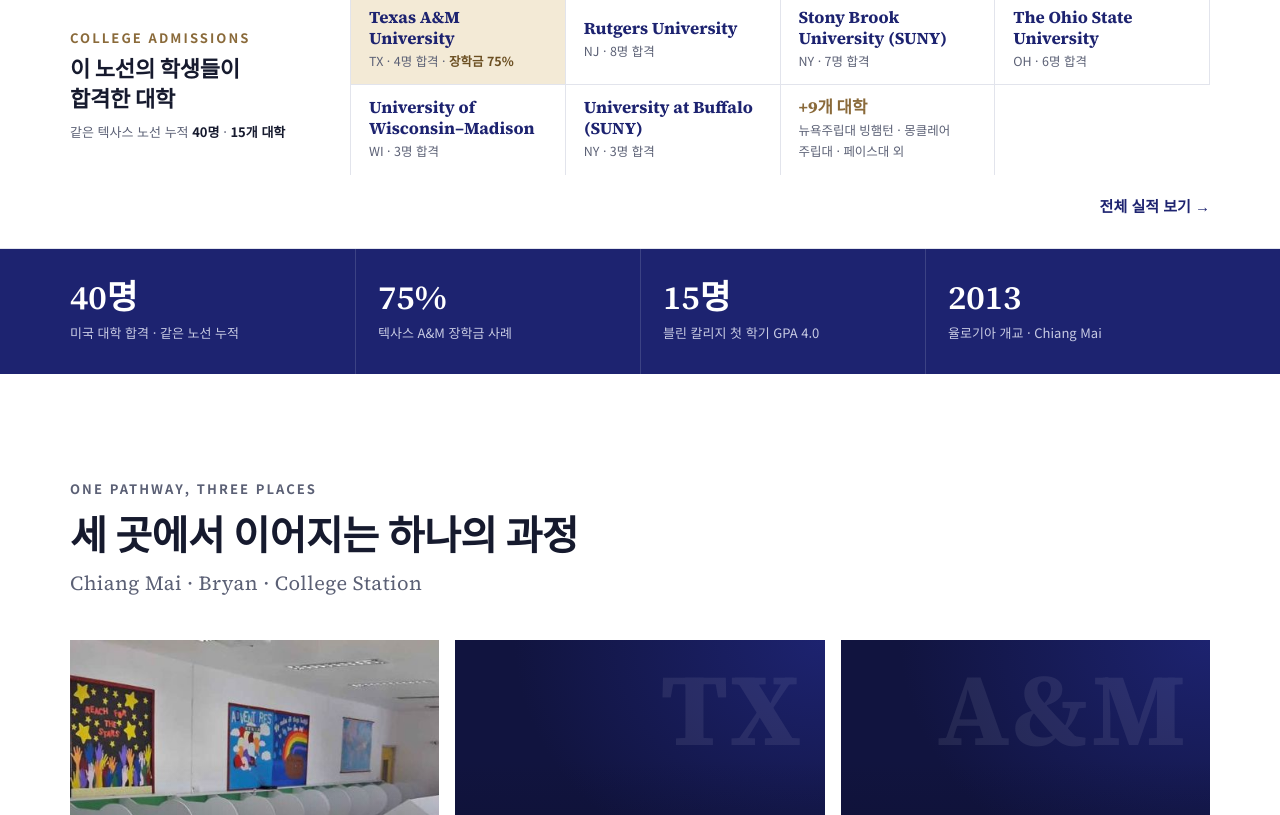
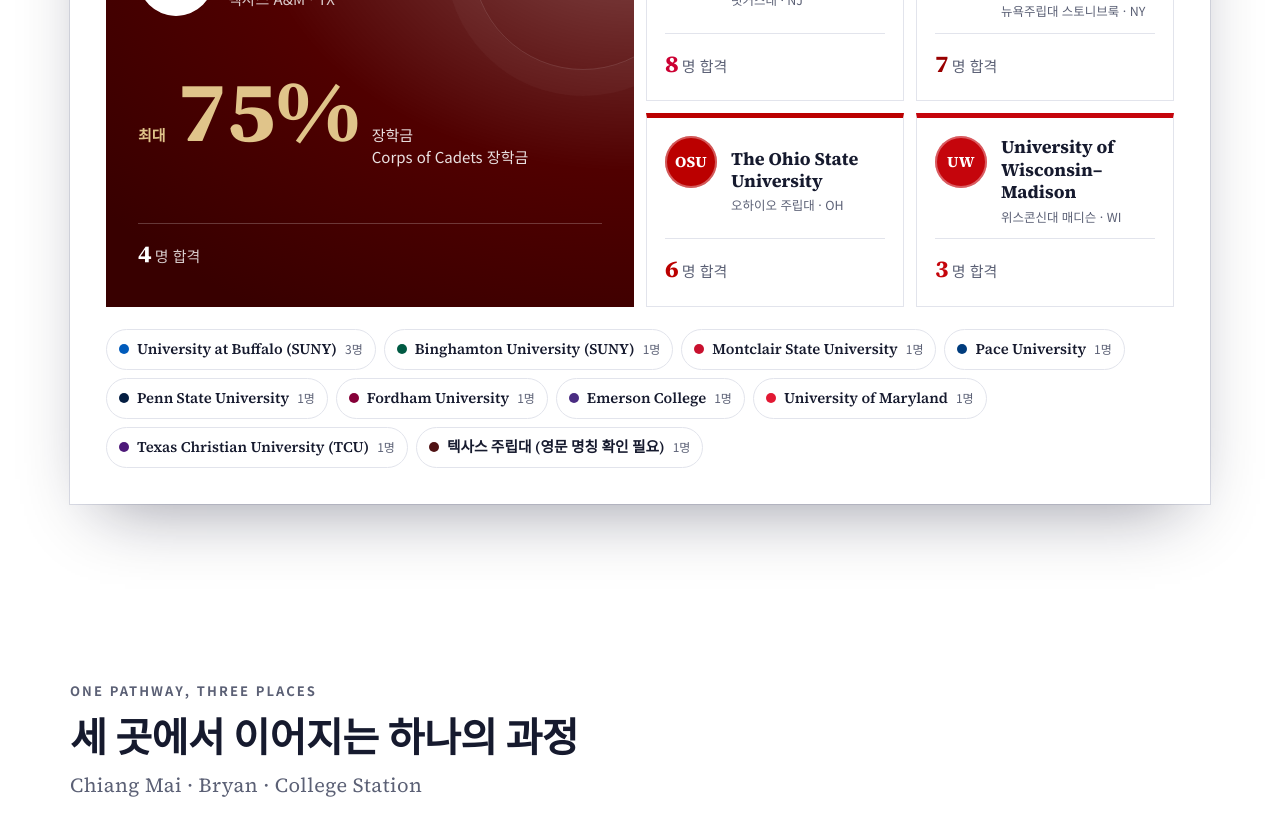
Before and after one commit to intoedu/Eulogia-International-School, a plain HTML site: page index.html in a window 1280 px wide. Shown: the part 718-1533 px from the top of the page. Drawn offline with Linux system fonts and the light colour scheme.

Commit message:
합격 대학이 첫 화면에서 돋보이도록 「대학 벽」 디자인 (#6)
Co-Authored-By: Claude Opus 5.5 <noreply@anthropic.com>
Claude-Session: https://claude.ai/code/session_01UqqFWdftryuh36CsCScj5v

```diff
--- a/assets/css/style.css
+++ b/assets/css/style.css
@@ -106,12 +106,12 @@ main section[id] { scroll-margin-top: 84px; }
 @media (max-width: 420px) { .crest small { display: none; } .crest img { width: 44px; height: 44px; } }
 
 /* Hero: full-bleed campus photos */
-.hero { position: relative; color: var(--on-dark); background: var(--navy-deep); overflow: hidden; min-height: clamp(460px, calc(100vh - 230px), 680px); display: flex; align-items: flex-end; }
+.hero { position: relative; color: var(--on-dark); background: var(--navy-deep); overflow: hidden; min-height: clamp(420px, 60vh, 620px); display: flex; align-items: flex-end; }
 .slides { position: absolute; inset: 0; }
 .slide { position: absolute; inset: 0; width: 100%; height: 100%; object-fit: cover; opacity: 0; transform: scale(1.06); transition: opacity 1.4s ease, transform 7s ease-out; }
 .slide.on { opacity: 1; transform: scale(1); }
 .hero::after { content: ""; position: absolute; inset: 0; background: linear-gradient(180deg, rgba(10,12,38,.15) 0%, rgba(10,12,38,.25) 40%, rgba(10,12,38,.88) 100%), linear-gradient(90deg, rgba(10,12,38,.55) 0%, rgba(10,12,38,0) 65%); }
-.hero-inner { position: relative; z-index: 1; width: 100%; display: flex; flex-wrap: wrap; align-items: flex-end; justify-content: space-between; gap: 24px 40px; padding-block: 64px clamp(32px, 4vw, 52px); }
+.hero-inner { position: relative; z-index: 1; width: 100%; display: flex; flex-wrap: wrap; align-items: flex-end; justify-content: space-between; gap: 24px 40px; padding-block: 48px 134px; }
 .hero-copy { max-width: 640px; min-width: 0; }
 .hero-kicker { display: flex; align-items: center; gap: 10px; font-size: var(--t-xs); font-weight: 700; letter-spacing: 0.14em; text-transform: uppercase; color: var(--gold-lt); }
 .hero-kicker img { width: 34px; height: 34px; border-radius: 50%; box-shadow: 0 0 0 2px rgba(255,255,255,.85); }
@@ -125,41 +125,78 @@ main section[id] { scroll-margin-top: 84px; }
 .slide-dots button[aria-current="true"] { background: var(--gold); width: 40px; }
 .slide-dots button:focus-visible { outline-offset: 4px; }
 @media (prefers-reduced-motion: reduce) { .slide { transition: opacity .3s; transform: none; } .slide.on { transform: none; } }
+@media (min-width: 601px) and (max-height: 820px) { .hero-lede { display: none; } .hero h1 { font-size: clamp(2.25rem, 4.4vw, 3.4rem); } }
 @media (max-width: 600px) {
-  .hero { min-height: 440px; }
-  .hero-inner { padding-block: 48px 26px; }
+  .hero { min-height: 360px; }
+  .hk-route { display: none; }
+  .wall-head h2 { font-size: 1.3rem; }
+  .wall-note br { display: none; }
+  .wall-note a { margin-left: 6px; }
+  .hero-inner { padding-block: 40px 80px; }
   .hero-lede { display: none; }
   .hero-meta { justify-items: start; }
 }
 
-/* College admissions band (directly under the hero) */
-.admits { background: var(--surface); border-bottom: 1px solid var(--line); }
-.admits-inner { display: grid; grid-template-columns: minmax(0, 240px) minmax(0, 1fr); gap: 18px 40px; align-items: center; padding-block: 30px; }
-.admits-head h2 { font-size: var(--t-lg); margin-top: 6px; line-height: 1.35; }
-.admits-sum { margin-top: 6px; font-size: var(--t-xs); color: var(--muted); }
-.admits-sum b { color: var(--ink); font-variant-numeric: tabular-nums; }
-.admit-list { list-style: none; margin: 0; padding: 0; display: grid; grid-template-columns: repeat(4, minmax(0, 1fr)); border-left: 1px solid var(--line); }
-.admit-list li { padding: 12px 18px; border-right: 1px solid var(--line); border-bottom: 1px solid var(--line); display: grid; gap: 2px; align-content: center; min-width: 0; }
-.admit-list li:nth-child(n+5) { border-bottom: 0; }
-.admit-list b { font-family: var(--f-serif); font-size: 1.05rem; line-height: 1.25; color: var(--navy); }
-:root[data-theme="dark"] .admit-list b { color: var(--ink); }
-@media (prefers-color-scheme: dark) { :root:not([data-theme="light"]) .admit-list b { color: var(--ink); } }
-.admit-list span { font-size: 0.78rem; color: var(--muted); }
-.admit-list em { font-style: normal; font-weight: 700; color: var(--gold-ink); }
-.admit-list li.has-sch { background: var(--gold-soft); }
-.admit-list li.has-sch em { color: var(--gold-deep); }
-.admit-list li.more b { color: var(--gold-ink); }
-.admits-more { grid-column: 2; justify-self: end; font-size: var(--t-sm); font-weight: 700; color: var(--navy); text-decoration: none; }
-:root[data-theme="dark"] .admits-more { color: var(--ink); }
-@media (prefers-color-scheme: dark) { :root:not([data-theme="light"]) .admits-more { color: var(--ink); } }
-@media (max-width: 980px) {
-  .admits-inner { grid-template-columns: minmax(0, 1fr); }
-  .admit-list { grid-template-columns: repeat(2, minmax(0, 1fr)); }
-  .admit-list li:nth-child(n+5) { border-bottom: 1px solid var(--line); }
-  .admit-list li:nth-last-child(-n+2) { border-bottom: 0; }
-  .admits-more { grid-column: 1; justify-self: start; }
+/* College wall: overlaps the bottom of the hero photo */
+.wall { position: relative; z-index: 2; margin-top: -110px; padding-bottom: clamp(40px, 6vw, 72px); }
+.wall-card { background: var(--surface); box-shadow: 0 30px 70px -30px rgba(10,12,38,.45), 0 0 0 1px var(--line); padding: clamp(22px, 3vw, 36px); display: grid; gap: 22px; }
+.wall-head { display: flex; flex-wrap: wrap; justify-content: space-between; align-items: flex-end; gap: 12px 32px; }
+.wall-head h2 { margin-top: 8px; font-size: clamp(1.35rem, 2.6vw, 2rem); line-height: 1.25; }
+.wall-head .big { font-family: var(--f-serif); font-size: 1.7em; font-weight: 700; color: var(--gold-ink); line-height: 1; font-variant-numeric: lining-nums tabular-nums; }
+.wall-note { font-size: var(--t-xs); color: var(--muted); text-align: right; line-height: 1.7; }
+.wall-note a { font-size: var(--t-sm); font-weight: 700; color: var(--navy); text-decoration: none; }
+:root[data-theme="dark"] .wall-note a { color: var(--ink); }
+@media (prefers-color-scheme: dark) { :root:not([data-theme="light"]) .wall-note a { color: var(--ink); } }
+
+.unis { list-style: none; margin: 0; padding: 0; display: grid; grid-template-columns: repeat(4, minmax(0, 1fr)); grid-auto-rows: minmax(132px, auto); gap: 12px; }
+li.uni { position: relative; display: grid; grid-template-columns: 52px minmax(0, 1fr); grid-template-rows: 1fr auto; column-gap: 14px; row-gap: 10px; padding: 18px 18px 16px; background: var(--surface); border: 1px solid var(--line); border-top: 5px solid var(--c); min-width: 0; transition: transform .25s ease, box-shadow .25s ease; animation: rise .6s cubic-bezier(.2,.7,.2,1) both; }
+li.uni:nth-child(2) { animation-delay: .08s; } li.uni:nth-child(3) { animation-delay: .16s; } li.uni:nth-child(4) { animation-delay: .24s; } li.uni:nth-child(5) { animation-delay: .32s; }
+li.uni:hover { transform: translateY(-3px); box-shadow: 0 16px 30px -18px rgba(10,12,38,.45); }
+.mono { width: 52px; height: 52px; border-radius: 50%; display: grid; place-items: center; background: var(--c); color: #fff; font-family: var(--f-serif); font-weight: 700; font-size: 0.95rem; letter-spacing: 0.02em; box-shadow: inset 0 0 0 2px rgba(255,255,255,.35); }
+.uni-body { min-width: 0; align-self: center; }
+.uni-body b { display: block; font-family: var(--f-serif); font-size: 1.12rem; line-height: 1.25; color: var(--ink); }
+.uni-ko { display: block; margin-top: 3px; font-size: 0.78rem; color: var(--muted); }
+.uni-n { grid-column: 1 / -1; font-size: var(--t-sm); color: var(--muted); border-top: 1px solid var(--line); padding-top: 10px; }
+.uni-n b { font-family: var(--f-serif); font-size: 1.5rem; font-weight: 700; color: var(--c); margin-right: 3px; font-variant-numeric: lining-nums; }
+:root[data-theme="dark"] .uni-n b { color: var(--ink); }
+@media (prefers-color-scheme: dark) { :root:not([data-theme="light"]) .uni-n b { color: var(--ink); } }
+
+li.uni.feature { grid-column: span 2; grid-row: span 2; background: radial-gradient(130% 120% at 100% 0%, color-mix(in srgb, var(--c) 70%, #fff 0%) 0%, var(--c) 55%, color-mix(in srgb, var(--c) 70%, #000) 100%); border: 0; color: #fff; grid-template-columns: 76px minmax(0, 1fr); grid-template-rows: auto 1fr auto; padding: clamp(22px, 2.6vw, 32px); overflow: hidden; }
+li.uni.feature::after { content: ""; position: absolute; right: -60px; top: -60px; width: 220px; height: 220px; border-radius: 50%; border: 1px solid rgba(255,255,255,.12); box-shadow: 0 0 0 26px rgba(255,255,255,.03); pointer-events: none; }
+li.uni.feature .mono { width: 76px; height: 76px; font-size: 1.25rem; background: #fff; color: var(--c); }
+li.uni.feature .uni-body b { color: #fff; font-size: clamp(1.4rem, 2.4vw, 1.9rem); }
+li.uni.feature .uni-ko { color: rgba(255,255,255,.78); font-size: var(--t-sm); }
+.uni-sch { grid-column: 1 / -1; align-self: center; display: flex; align-items: baseline; flex-wrap: wrap; gap: 4px 12px; }
+.uni-sch small { font-size: var(--t-sm); color: var(--gold-lt); font-weight: 700; }
+.uni-sch b { font-family: var(--f-serif); font-size: clamp(3.6rem, 7vw, 5.4rem); font-weight: 700; line-height: 0.95; color: var(--gold-lt); font-variant-numeric: lining-nums; }
+.uni-sch span { font-size: var(--t-sm); color: rgba(255,255,255,.88); line-height: 1.5; }
+li.uni.feature .uni-n { color: rgba(255,255,255,.8); border-top-color: rgba(255,255,255,.22); }
+li.uni.feature .uni-n b { color: #fff; }
+
+.uni-chips { list-style: none; margin: 0; padding: 0; display: flex; flex-wrap: wrap; gap: 8px; }
+.uni-chips li { display: inline-flex; align-items: center; gap: 8px; padding: 7px 12px; border: 1px solid var(--line); border-radius: 999px; font-family: var(--f-serif); font-size: 0.92rem; font-weight: 600; background: var(--surface); }
+.uni-chips li i { width: 10px; height: 10px; border-radius: 50%; background: var(--c); flex: none; }
+.uni-chips li span { font-family: var(--f-sans); font-weight: 400; font-size: 0.75rem; color: var(--muted); }
+@keyframes rise { from { opacity: 0; transform: translateY(10px); } to { opacity: 1; transform: none; } }
+@media (prefers-reduced-motion: reduce) { li.uni { animation: none; transition: none; } }
+@media (max-width: 1080px) {
+  .unis { grid-template-columns: repeat(2, minmax(0, 1fr)); }
+  li.uni.feature { grid-row: auto; }
 }
-@media (max-width: 420px) { .admit-list li { padding: 10px 12px; } .admit-list b { font-size: 0.95rem; } }
+@media (max-width: 600px) {
+  .wall { margin-top: -56px; }
+  .wall-card { padding: 18px 14px; gap: 16px; }
+  .wall-note { text-align: left; }
+  .unis { gap: 8px; grid-auto-rows: auto; }
+  li.uni { grid-template-columns: minmax(0, 1fr); padding: 14px 12px 12px; row-gap: 8px; }
+  li.uni .mono { width: 40px; height: 40px; font-size: 0.78rem; }
+  .uni-body b { font-size: 0.98rem; }
+  li.uni.feature { grid-template-columns: 56px minmax(0, 1fr); padding: 18px 16px; }
+  li.uni.feature .mono { width: 56px; height: 56px; font-size: 1rem; }
+  li.uni.feature .uni-body b { font-size: 1.3rem; }
+  .uni-sch b { font-size: 3.4rem; }
+  .uni-chips li { font-size: 0.82rem; padding: 6px 10px; }
+}
 
 /* Three places, one pathway */
 .places { display: grid; grid-template-columns: repeat(3, minmax(0, 1fr)); gap: 16px; }
@@ -488,3 +525,6 @@ th.num, td.num { text-align: right; font-variant-numeric: tabular-nums; }
 .back { display: inline-block; margin-top: 36px; font-weight: 700; color: var(--navy); }
 :root[data-theme="dark"] .back { color: var(--ink); }
 @media (prefers-color-scheme: dark) { :root:not([data-theme="light"]) .back { color: var(--ink); } }
+
+/* Results table: school colour mark */
+td .uni-dot { display: inline-block; width: 10px; height: 10px; border-radius: 50%; background: var(--c); margin-right: 8px; vertical-align: 1px; }
--- a/assets/js/data.js
+++ b/assets/js/data.js
@@ -19,23 +19,24 @@ window.EULOGIA_SLIDES = [
   { src: "assets/img/private/am-stadium.jpg", place: "Texas A&M · Kyle Field" }
 ];
 
-/* 텍사스 진학 경로 누적 합격 실적 (총 40명) — 같은 경로를 거친 학생들의 기록 */
+/* 텍사스 진학 경로 누적 합격 실적 (총 40명) — 같은 경로를 거친 학생들의 기록
+   abbr: 첫 화면 대학 표시 약칭 / color: 대학 공식 상징색 참고 (로고는 쓰지 않음) */
 window.EULOGIA_RESULTS = [
-  { ko: "텍사스 A&M", university: "Texas A&M University", state: "TX", count: 4, scholarship: "최대 75%", note: "Corps of Cadets 장학금" },
-  { ko: "럿거스대", university: "Rutgers University", state: "NJ", count: 8 },
-  { ko: "뉴욕주립대 스토니브룩", university: "Stony Brook University (SUNY)", state: "NY", count: 7 },
-  { ko: "오하이오 주립대", university: "The Ohio State University", state: "OH", count: 6 },
-  { ko: "위스콘신대 매디슨", university: "University of Wisconsin–Madison", state: "WI", count: 3 },
-  { ko: "뉴욕주립대 버펄로", university: "University at Buffalo (SUNY)", state: "NY", count: 3 },
-  { ko: "뉴욕주립대 빙햄턴", university: "Binghamton University (SUNY)", state: "NY", count: 1 },
-  { ko: "몽클레어 주립대", university: "Montclair State University", state: "NJ", count: 1 },
-  { ko: "페이스대", university: "Pace University", state: "NY", count: 1 },
-  { ko: "펜실베이니아 주립대", university: "Penn State University", state: "PA", count: 1 },
-  { ko: "포덤대", university: "Fordham University", state: "NY", count: 1 },
-  { ko: "에머슨 칼리지", university: "Emerson College", state: "MA", count: 1 },
-  { ko: "메릴랜드 주립대", university: "University of Maryland", state: "MD", count: 1 },
-  { ko: "텍사스 크리스천대", university: "Texas Christian University (TCU)", state: "TX", count: 1 },
-  { ko: "텍사스 주립대", university: "텍사스 주립대 (영문 명칭 확인 필요)", state: "TX", count: 1, check: true }
+  { ko: "텍사스 A&M", university: "Texas A&M University", state: "TX", count: 4, scholarship: "최대 75%", note: "Corps of Cadets 장학금", abbr: "A&M", color: "#500000" },
+  { ko: "럿거스대", university: "Rutgers University", state: "NJ", count: 8, abbr: "RU", color: "#CC0033" },
+  { ko: "뉴욕주립대 스토니브룩", university: "Stony Brook University (SUNY)", state: "NY", count: 7, abbr: "SBU", color: "#990000" },
+  { ko: "오하이오 주립대", university: "The Ohio State University", state: "OH", count: 6, abbr: "OSU", color: "#BB0000" },
+  { ko: "위스콘신대 매디슨", university: "University of Wisconsin–Madison", state: "WI", count: 3, abbr: "UW", color: "#C5050C" },
+  { ko: "뉴욕주립대 버펄로", university: "University at Buffalo (SUNY)", state: "NY", count: 3, abbr: "UB", color: "#005BBB" },
+  { ko: "뉴욕주립대 빙햄턴", university: "Binghamton University (SUNY)", state: "NY", count: 1, abbr: "BU", color: "#005A43" },
+  { ko: "몽클레어 주립대", university: "Montclair State University", state: "NJ", count: 1, abbr: "MSU", color: "#C8102E" },
+  { ko: "페이스대", university: "Pace University", state: "NY", count: 1, abbr: "PACE", color: "#003C7D" },
+  { ko: "펜실베이니아 주립대", university: "Penn State University", state: "PA", count: 1, abbr: "PSU", color: "#041E42" },
+  { ko: "포덤대", university: "Fordham University", state: "NY", count: 1, abbr: "FU", color: "#860038" },
+  { ko: "에머슨 칼리지", university: "Emerson College", state: "MA", count: 1, abbr: "EC", color: "#4A2C82" },
+  { ko: "메릴랜드 주립대", university: "University of Maryland", state: "MD", count: 1, abbr: "UMD", color: "#E21833" },
+  { ko: "텍사스 크리스천대", university: "Texas Christian University (TCU)", state: "TX", count: 1, abbr: "TCU", color: "#4D1979" },
+  { ko: "텍사스 주립대", university: "텍사스 주립대 (영문 명칭 확인 필요)", state: "TX", count: 1, check: true, abbr: "TX", color: "#501214" }
 ];
 
 /* 첫 화면 숫자 */
--- a/assets/js/main.js
+++ b/assets/js/main.js
@@ -61,16 +61,29 @@
     });
   }
 
-  /* 합격 대학 띠 */
-  var listEl = document.getElementById("admit-list");
-  if (listEl) {
-    listEl.innerHTML = ranked.slice(0, 6).map(function (r) {
-      return '<li class="' + (r.scholarship ? "has-sch" : "") + '"><b>' + esc(r.university) + "</b>" +
-        "<span>" + esc(r.state) + " · " + esc(r.count) + "명 합격" + (r.scholarship ? " · <em>장학금 " + esc(r.scholarship.replace("최대 ", "")) + "</em>" : "") + "</span></li>";
-    }).join("") + (results.length > 6 ? '<li class="more"><b>+' + (results.length - 6) + "개 대학</b><span>" +
-      esc(ranked.slice(6, 9).map(function (r) { return r.ko; }).join(" · ")) + " 외</span></li>" : "");
-    setText2("admits-total", total);
-    setText2("admits-unis", results.length);
+  /* 합격 대학 벽: 장학금 대학을 크게, 다음 4곳은 카드, 나머지는 칩 */
+  var unisEl = document.getElementById("unis");
+  var chipsEl = document.getElementById("uni-chips");
+  if (unisEl) {
+    var card = function (r, feature) {
+      var sch = r.scholarship ? r.scholarship.replace("최대 ", "") : "";
+      return '<li class="uni' + (feature ? " feature" : "") + '" style="--c:' + esc(r.color || "#283090") + '">' +
+        '<span class="mono" aria-hidden="true">' + esc(r.abbr || "") + "</span>" +
+        '<span class="uni-body"><b>' + esc(r.university) + "</b>" +
+        '<span class="uni-ko">' + esc(r.ko) + " · " + esc(r.state) + "</span></span>" +
+        (feature && sch ? '<span class="uni-sch"><small>최대</small><b>' + esc(sch) + "</b><span>장학금" + (r.note ? "<br>" + esc(r.note) : "") + "</span></span>" : "") +
+        '<span class="uni-n"><b>' + esc(r.count) + "</b>명 합격</span>" +
+        "</li>";
+    };
+    var featured = ranked.filter(function (r) { return r.scholarship; }).slice(0, 1);
+    var rest = ranked.filter(function (r) { return featured.indexOf(r) === -1; });
+    unisEl.innerHTML = featured.map(function (r) { return card(r, true); }).join("") +
+      rest.slice(0, 4).map(function (r) { return card(r, false); }).join("");
+    if (chipsEl) chipsEl.innerHTML = rest.slice(4).map(function (r) {
+      return '<li style="--c:' + esc(r.color || "#283090") + '"><i aria-hidden="true"></i>' + esc(r.university) + " <span>" + esc(r.count) + "명</span></li>";
+    }).join("");
+    setText2("wall-total", total);
+    setText2("wall-unis", results.length);
   }
   function setText2(id, v) { var el = document.getElementById(id); if (el) el.textContent = v; }
 
@@ -195,7 +208,7 @@
     } else {
       tbody.innerHTML = rows.map(function (r) {
         var sch = r.scholarship ? '<span class="sch">' + esc(r.scholarship) + "</span>" + (r.note ? "<small>" + esc(r.note) + "</small>" : "") : "—";
-        return "<tr><td><span class=\"uni\">" + esc(r.university) + "</span><small>" + esc(r.ko) + (r.check ? ' <span class="tag-sample">명칭 확인</span>' : "") + "</small></td>" +
+        return "<tr><td><span class=\"uni\"><span class=\"uni-dot\" style=\"--c:" + esc(r.color || "#283090") + "\"></span>" + esc(r.university) + "</span><small>" + esc(r.ko) + (r.check ? ' <span class="tag-sample">명칭 확인</span>' : "") + "</small></td>" +
           "<td>" + esc(r.state) + "</td><td class=\"num\">" + esc(r.count) + "명</td><td>" + sch + "</td></tr>";
       }).join("");
     }
--- a/index.html
+++ b/index.html
@@ -78,7 +78,7 @@
     </div>
     <div class="wrap hero-inner">
       <div class="hero-copy">
-        <p class="hero-kicker"><img src="assets/img/logo.jpg" alt="" width="34" height="34"> EULOGIA · Chiang Mai → Texas → U.S. Colleges</p>
+        <p class="hero-kicker"><img src="assets/img/logo.jpg" alt="" width="34" height="34"> EULOGIA<span class="hk-route"> · Chiang Mai → Texas → U.S. Colleges</span></p>
         <h1 id="hero-title">치앙마이에서 텍사스,<br>그리고 미국 대학으로</h1>
         <p class="hero-lede">미국 교육과정으로 기초를 다지고, 텍사스 현지 고교와 블린 칼리지를 거쳐 텍사스 A&amp;M을 비롯한 미국 대학으로 이어집니다.</p>
         <div class="hero-cta">
@@ -93,28 +93,20 @@
     </div>
   </section>
 
-  <!-- 합격 대학 띠 -->
-  <section class="admits" aria-labelledby="admits-title">
-    <div class="wrap admits-inner">
-      <div class="admits-head">
-        <p class="kicker">College Admissions</p>
-        <h2 id="admits-title">이 노선의 학생들이 합격한 대학</h2>
-        <p class="admits-sum">같은 텍사스 노선 누적 <b><span id="admits-total">40</span>명</b> · <b><span id="admits-unis">15</span>개 대학</b></p>
+  <!-- 합격 대학 벽: 첫 화면 사진 위로 겹쳐 올라옴 -->
+  <section class="wall" aria-labelledby="wall-title">
+    <div class="wrap">
+      <div class="wall-card">
+        <div class="wall-head">
+          <div>
+            <p class="kicker">College Admissions</p>
+            <h2 id="wall-title"><span class="big" id="wall-total">40</span>명이 <span class="big" id="wall-unis">15</span>개 미국 대학에 합격했습니다</h2>
+          </div>
+          <p class="wall-note">같은 텍사스 노선 학생 누적 기록<br><a href="#results">전체 실적 보기 →</a></p>
+        </div>
+        <ol class="unis" id="unis"></ol>
+        <ul class="uni-chips" id="uni-chips" aria-label="그 밖에 합격한 대학"></ul>
       </div>
-      <ol class="admit-list" id="admit-list"></ol>
-      <a class="admits-more" href="#results">전체 실적 보기 →</a>
-    </div>
-  </section>
-
-  <!-- 숫자 -->
-  <section class="stats" aria-label="진학 실적 요약">
-    <div class="wrap">
-      <dl>
-        <div><dt><span id="stat-admits">40</span>명</dt><dd>미국 대학 합격 · 같은 노선 누적</dd></div>
-        <div><dt>75%</dt><dd>텍사스 A&amp;M 장학금 사례</dd></div>
-        <div><dt><span id="stat-perfect">15</span>명</dt><dd>블린 칼리지 첫 학기 GPA 4.0</dd></div>
-        <div><dt>2013</dt><dd>율로기아 개교 · Chiang Mai</dd></div>
-      </dl>
     </div>
   </section>
 
```
